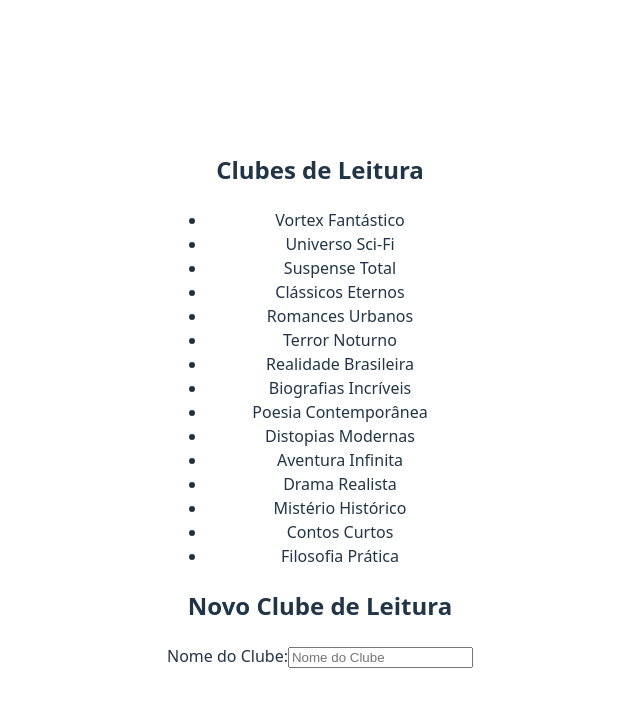
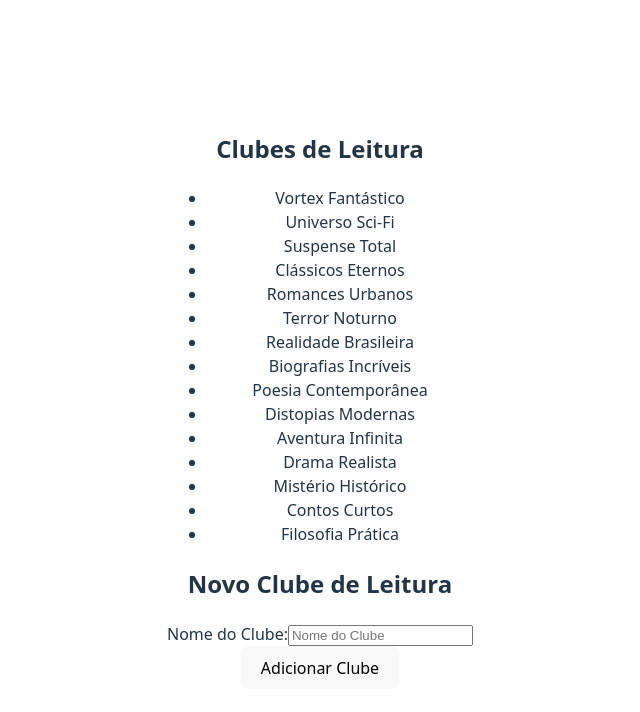
Before and after one commit to Lucas-Faleiro/library-club-manager, a React (Vite) app: page / in a window 1280 px wide. Shown: the top 712 px of the page, without its empty margins (320-960 px from the left). Built offline with nearby package versions, Linux system fonts and the light colour scheme.

Commit message:
Exercício 4: implements addition of new clubs

```diff
--- a/src/components/ClubeLista.jsx
+++ b/src/components/ClubeLista.jsx
@@ -17,6 +17,10 @@ const ClubeLista = () => {
     fetchClubs();
   }, []);
 
+  const addNewClub = (newClub) => {
+    setClubList([...clubList, newClub]);
+  };
+
   return (
     <div>
       <h2>Clubes de Leitura</h2>
@@ -25,7 +29,7 @@ const ClubeLista = () => {
           <li key={club.id}>{club.nome}</li>
         ))}
       </ul>
-      <NovoClube />
+      <NovoClube addNewClub={addNewClub} clubsLength={clubList.length} />
     </div>
   );
 };
--- a/src/components/NovoClube.jsx
+++ b/src/components/NovoClube.jsx
@@ -1,15 +1,27 @@
 import { useState } from "react";
 
-const NovoClube = () => {
+const NovoClube = ({ addNewClub, clubsLength }) => {
   const [clubName, setClubName] = useState("");
 
   const handleInputChange = (e) => {
     setClubName(e.target.value);
   };
 
+  const handleSubmit = (e) => {
+    e.preventDefault();
+    if (clubName.length > 0) {
+      const newClub = {
+        nome: clubName,
+        id: `clb-0${clubsLength + 1}`,
+      };
+      addNewClub(newClub);
+      setClubName("");
+    }
+  };
+
   return (
     <div>
-      <form>
+      <form onSubmit={handleSubmit}>
         <h2>Novo Clube de Leitura</h2>
         <div>
           <label htmlFor="club-name">Nome do Clube:</label>
@@ -19,8 +31,10 @@ const NovoClube = () => {
             id="club-name"
             name="club-name"
             onChange={handleInputChange}
+            value={clubName}
           />
         </div>
+        <button type="submit">Adicionar Clube</button>
       </form>
     </div>
   );
```
